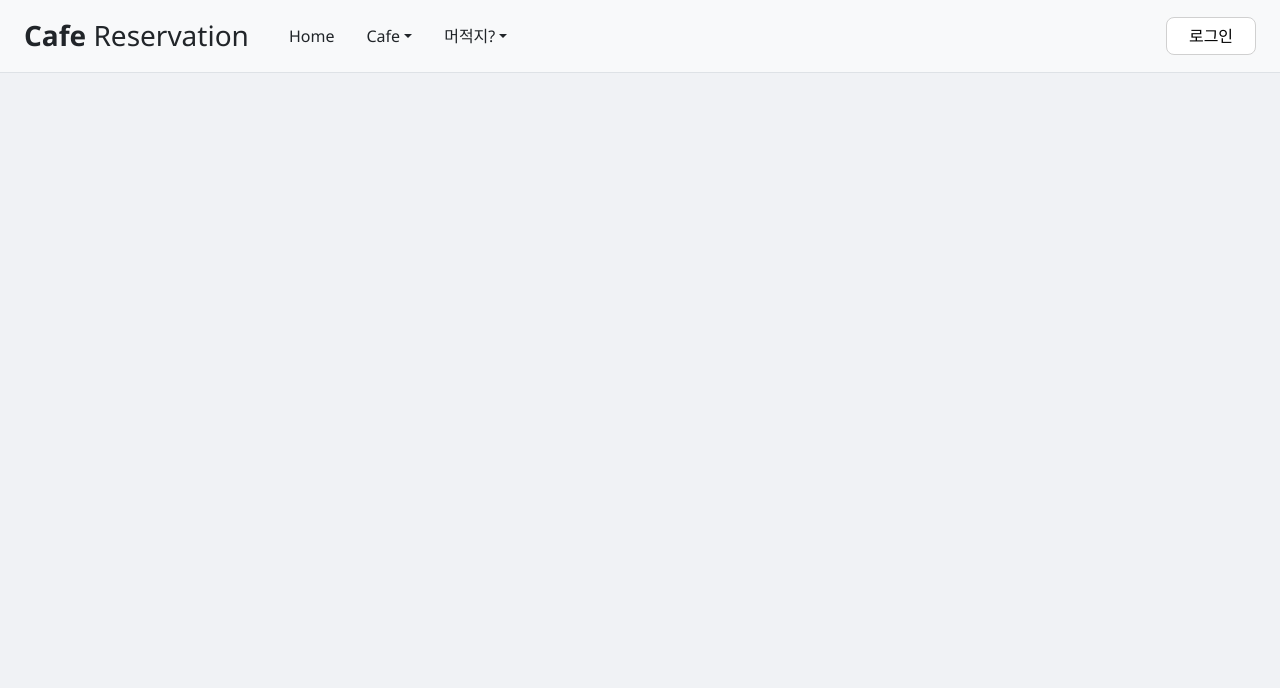
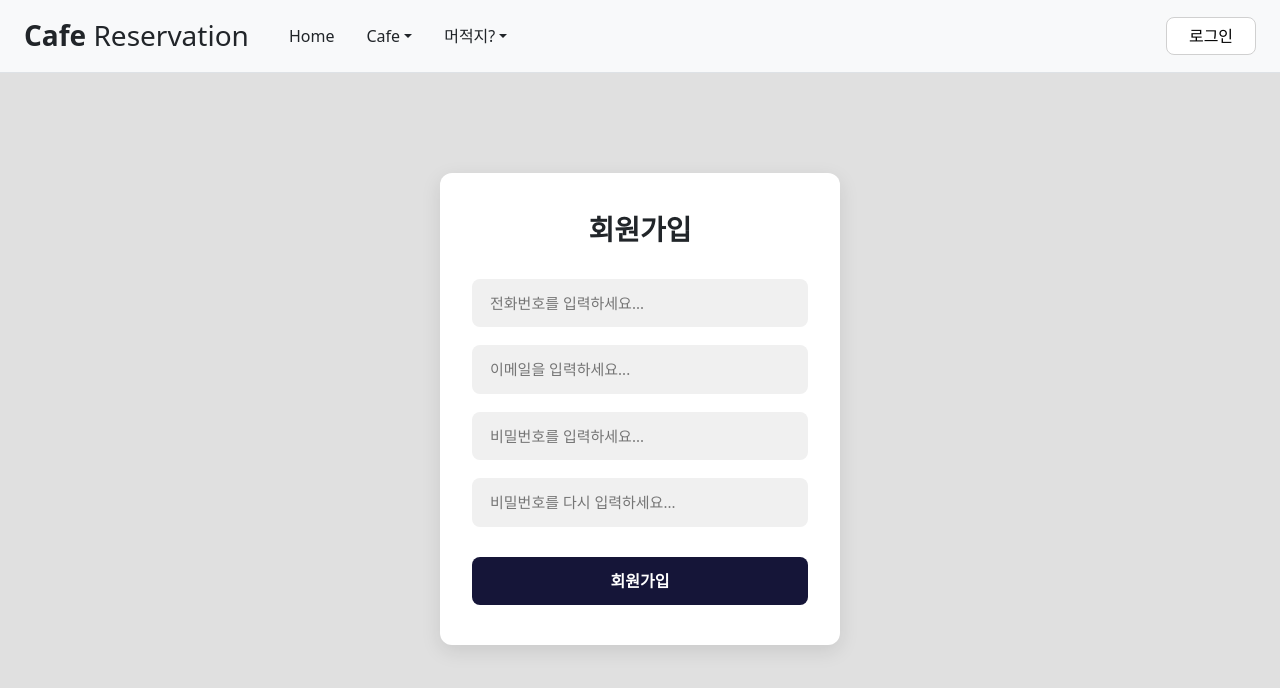
Before and after one commit to cktjgus/Cafe_App_Frontend, a React (Create React App) app: page /signup in a window 1280 px wide. Shown: the top 688 px of the page. Built offline with nearby package versions, Linux system fonts and the light colour scheme; no server answers.

Commit message:
login-signup

```diff
--- a/src/App.js
+++ b/src/App.js
@@ -2,6 +2,7 @@ import React from 'react';
 import { BrowserRouter as Router, Routes, Route } from 'react-router-dom';
 import Home from './components/Home';
 import Login from './components/Login';
+import Signup from './components/Signup';
 import KakaoMap from './components/KakaoMap';
 import Header from './components/Header';
 
@@ -12,6 +13,7 @@ function App() {
       <Routes>
         <Route path="/" element={<Home />} />
         <Route path="/login" element={<Login />} />
+        <Route path="/signup" element={<Signup />} />
         <Route
           path="/map"
           element={
--- a/src/components/Home.css
+++ b/src/components/Home.css
@@ -1,7 +1,12 @@
 /* Home.css */
+body, html {
+  height: 100%;
+  margin: 0;
+  overflow: auto;
+}
 
 .home-container {
-  min-height: 100vh;
+  min-height: 100%;
   background-color: #f0f2f5;
 }
 
--- a/src/components/Login.css
+++ b/src/components/Login.css
@@ -1,110 +1,92 @@
-:root {
-  --success-color: #2ecc71;
-  --error-color: #e74c3c;
-  --primary-color: #3498db;
-  --primary-hover: #2980b9;
-  --input-border: #ccc;
-  --background: #f0f2f5;
-}
-
-* {
-  box-sizing: border-box;
-}
-
-body {
-  background-color: var(--background);
-  font-family: 'Segoe UI', Tahoma, Geneva, Verdana, sans-serif;
+html, body {
+  height: 100%;
   margin: 0;
+  background-color: #e0e0e0;
 }
 
 .login-wrapper {
+  min-height: 100%;
   display: flex;
   justify-content: center;
   align-items: center;
-  min-height: 100vh;
-  padding: 20px;
+  background: #e0e0e0;
 }
 
-.container {
+.login-form {
   background: #fff;
-  border-radius: 8px;
-  box-shadow: 0 8px 24px rgba(0, 0, 0, 0.1);
+  padding: 40px 32px;
+  border-radius: 12px;
+  box-shadow: 0 6px 20px rgba(0, 0, 0, 0.1);
   width: 100%;
-  transition: all 0.3s ease-in-out;
+  max-width: 400px;
+  margin-top: 100px;
 }
 
-.form {
-  padding: 30px;
+.login-form h2 {
+  text-align: center;
+  margin-bottom: 32px;
+  font-size: 28px;
+  font-weight: 700;
 }
 
-h2 {
-  text-align: center;
-  margin-bottom: 25px;
-  color: #333;
-  font-weight: 600;
+.input-box {
+  display: flex;
+  align-items: center;
+  background: #f0f0f0;
+  padding: 12px 16px;
+  border-radius: 8px;
+  margin-bottom: 18px;
 }
 
-.form-control {
-  margin-bottom: 20px;
-  position: relative;
+.input-box input {
+  border: none;
+  background: transparent;
+  outline: none;
+  flex: 1;
+  font-size: 15px;
+  color: #333;
 }
 
-.form-control label {
-  color: #555;
-  display: block;
-  margin-bottom: 8px;
-  font-size: 14px;
-}
-
-.form-control input {
-  width: 100%;
-  padding: 12px 14px;
-  border: 1.5px solid var(--input-border);
-  border-radius: 6px;
-  font-size: 14px;
-  transition: border-color 0.3s ease;
-}
-
-.form-control input:focus {
-  outline: none;
-  border-color: var(--primary-color);
-  box-shadow: 0 0 5px rgba(52, 152, 219, 0.4);
-}
-
-.form-control.success input {
-  border-color: var(--success-color);
-}
-
-.form-control.error input {
-  border-color: var(--error-color);
-}
-
-.form-control small {
-  color: var(--error-color);
-  font-size: 12px;
-  position: absolute;
-  bottom: -18px;
-  left: 0;
-  visibility: hidden;
-}
-
-.form-control.error small {
-  visibility: visible;
-}
-
-.form button {
+.login-button {
   width: 100%;
   padding: 12px;
-  background: linear-gradient(to right, #3498db, #2980b9);
-  color: #fff;
+  background: #151538;
+  color: white;
+  font-weight: bold;
+  font-size: 16px;
   border: none;
-  border-radius: 6px;
-  font-size: 16px;
-  font-weight: 500;
+  border-radius: 8px;
   cursor: pointer;
+  margin-top: 12px;
   transition: background 0.3s ease;
 }
 
-.form button:hover {
-  background: linear-gradient(to right, #2980b9, #1c6ea4);
+.login-button:hover {
+  background: #1f1f5a;
 }
+
+.login-links {
+  display: flex;
+  justify-content: space-between;
+  font-size: 14px;
+  color: #333;
+  margin-top: 16px;
+  padding: 0 2px;
+}
+
+.login-links span {
+  cursor: pointer;
+}
+
+.login-links span:hover {
+  text-decoration: underline;
+}
+
+.error-text {
+  color: #e74c3c;
+  font-size: 13px;
+  margin-top: -12px;
+  margin-bottom: 12px;
+  padding-left: 4px;
+  display: block;
+}
--- a/src/components/Login.jsx
+++ b/src/components/Login.jsx
@@ -25,38 +25,41 @@ function Login() {
     if (Object.keys(newErrors).length > 0) {
       setErrors(newErrors);
     } else {
-      login(); // 로그인 상태 변경
-      navigate('/'); // 홈으로 이동
+      login();
+      navigate('/');
     }
   };
 
   return (
-    <div className="container">
-      <form onSubmit={handleSubmit} className="form">
-        <h2>Login</h2>
-        <div className={`form-control ${errors.username ? 'error' : ''}`}>
-          <label htmlFor="username">Username</label>
+    <div className="login-wrapper">
+      <form onSubmit={handleSubmit} className="login-form">
+        <h2>로그인</h2>
+
+        <div className="input-box">
           <input
             type="text"
             id="username"
+            placeholder="아이디를 입력하세요..."
             value={formData.username}
             onChange={handleChange}
-            placeholder="Enter username"
           />
-          <small>{errors.username}</small>
         </div>
-        <div className={`form-control ${errors.password ? 'error' : ''}`}>
-          <label htmlFor="password">Password</label>
+
+        <div className="input-box">
           <input
             type="password"
             id="password"
+            placeholder="비밀번호를 입력하세요..."
             value={formData.password}
             onChange={handleChange}
-            placeholder="Enter password"
           />
-          <small>{errors.password}</small>
         </div>
-        <button type="submit">Login</button>
+
+        <button className="login-button" type="submit">로그인</button>
+
+        <div className="login-links">
+          <span onClick={() => navigate('/Signup')}>회원가입</span>
+        </div>
       </form>
     </div>
   );
--- /dev/null
+++ b/src/components/Signup.jsx
@@ -0,0 +1,150 @@
+import React, { useState } from 'react';
+import { useNavigate } from 'react-router-dom';
+import { useAuth } from '../context/AuthContext';
+import './Login.css';
+
+function Signup() {
+  const [formData, setFormData] = useState({
+    username: '',
+    email: '',
+    password: '',
+    password2: '',
+  });
+
+  const [errors, setErrors] = useState({});
+  const { login } = useAuth();
+  const navigate = useNavigate();
+
+  // 🔍 정확히 "01012345678" 형식만 통과
+  const isValidPhone = (phone) => /^010\d{8}$/.test(phone.trim());
+
+  const isValidEmail = (email) =>
+    /^[^\s@]+@[^\s@]+\.[^\s@]+$/.test(email);
+
+  // 필드별 유효성 검사
+  const validateField = (id, value, allData = formData) => {
+    const error = {};
+    switch (id) {
+      case 'username':
+        if (!value.trim()) error.username = '전화번호를 입력하세요';
+        else if (!isValidPhone(value)) error.username = '올바른 전화번호 형식이 아닙니다';
+        break;
+      case 'email':
+        if (!value.trim()) error.email = '이메일을 입력하세요';
+        else if (!isValidEmail(value)) error.email = '올바른 이메일 형식이 아닙니다';
+        break;
+      case 'password':
+        if (!value) error.password = '비밀번호를 입력하세요';
+        else if (value.length < 8) error.password = '비밀번호는 최소 8자 이상이어야 합니다';
+        if (allData.password2 && value !== allData.password2)
+          error.password2 = '비밀번호가 일치하지 않습니다';
+        break;
+      case 'password2':
+        if (!value) error.password2 = '비밀번호 확인이 필요합니다';
+        else if (value !== allData.password)
+          error.password2 = '비밀번호가 일치하지 않습니다';
+        break;
+      default:
+        break;
+    }
+    return error;
+  };
+
+  // 전체 유효성 검사
+  const validateAll = (data) => {
+    const allErrors = {};
+    Object.keys(data).forEach((key) => {
+      const fieldErrors = validateField(key, data[key], data);
+      Object.assign(allErrors, fieldErrors);
+    });
+    return allErrors;
+  };
+
+  // 입력 이벤트
+  const handleChange = (e) => {
+  const { id, value } = e.target;
+  const newData = { ...formData, [id]: value };
+  setFormData(newData);
+
+  // 새로 검사
+  const newFieldErrors = validateField(id, value, newData);
+
+  // 기존 에러 객체에서 해당 필드 에러만 제거하고, 새 에러 있으면 추가
+  const updatedErrors = { ...errors };
+  delete updatedErrors[id];
+  if (newFieldErrors[id]) updatedErrors[id] = newFieldErrors[id];
+  if (id === 'password' || id === 'password2') {
+    // 패스워드가 변경될 때 password2 에러도 같이 처리
+    delete updatedErrors['password2'];
+    if (newFieldErrors['password2']) updatedErrors['password2'] = newFieldErrors['password2'];
+  }
+  setErrors(updatedErrors);
+};
+
+
+  // 제출 이벤트
+  const handleSubmit = (e) => {
+    e.preventDefault();
+    const allErrors = validateAll(formData);
+    if (Object.keys(allErrors).length > 0) {
+      setErrors(allErrors);
+    } else {
+      login(); // 실제 회원가입 처리 필요
+      navigate('/');
+    }
+  };
+
+  // input 필드 정보 배열로 관리 (코드 가독성 개선)
+  const fields = [
+    {
+      id: 'username',
+      type: 'text',
+      placeholder: '전화번호를 입력하세요...',
+    },
+    {
+      id: 'email',
+      type: 'text',
+      placeholder: '이메일을 입력하세요...',
+    },
+    {
+      id: 'password',
+      type: 'password',
+      placeholder: '비밀번호를 입력하세요...',
+    },
+    {
+      id: 'password2',
+      type: 'password',
+      placeholder: '비밀번호를 다시 입력하세요...',
+    },
+  ];
+
+  return (
+    <div className="login-wrapper">
+      <form onSubmit={handleSubmit} className="login-form">
+        <h2>회원가입</h2>
+        {fields.map(({ id, type, placeholder }) => (
+          <div key={id}>
+            <div className="input-box">
+              <input
+                type={type}
+                id={id}
+                placeholder={placeholder}
+                value={formData[id]}
+                onChange={handleChange}
+                autoComplete="off"
+              />
+            </div>
+            {errors[id] && (
+              <small className="error-text">{errors[id]}</small>
+            )}
+          </div>
+        ))}
+        <button className="login-button" type="submit">
+          회원가입
+        </button>
+      </form>
+    </div>
+  );
+}
+
+export default Signup;
```
